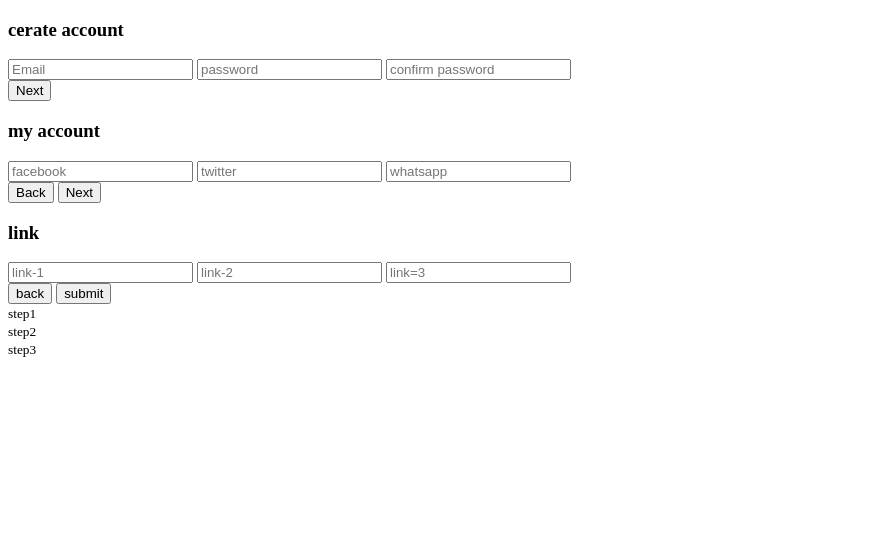
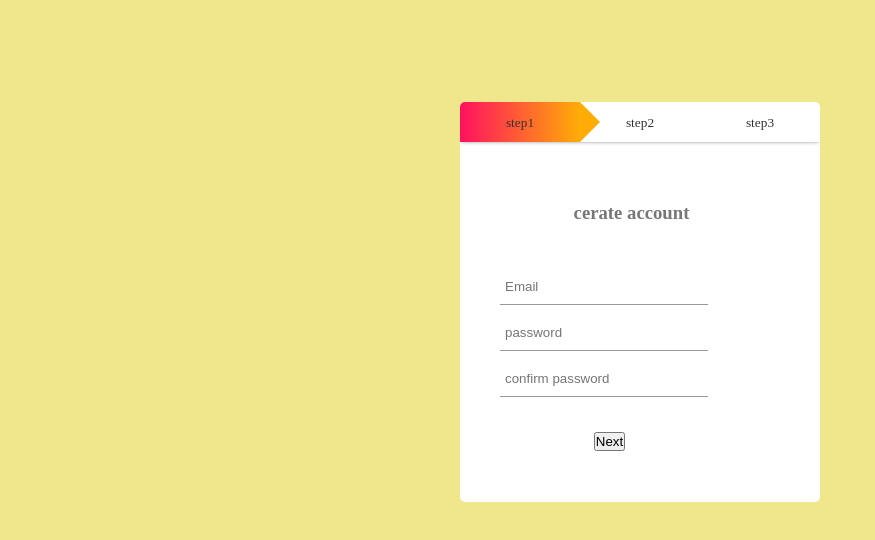
Before and after one commit to eniyavanweb/stepper, a plain HTML site: page index.html in a window 1280 px wide. Shown: the whole page, without its empty margins (0-875 px from the left). Drawn offline with Linux system fonts and the light colour scheme.

Commit message:
Update index.html

```diff
--- a/index.html
+++ b/index.html
@@ -5,7 +5,7 @@
     <meta charset="UTF-8">
     <meta name="viewport" content="width=device-width, initial-scale=1.0">
     <title>stepper</title>
-    <link rel="stylesheet" href="../next process/style.css">
+    <link rel="stylesheet" href="style.css">
 </head>
 
 <body>
```
